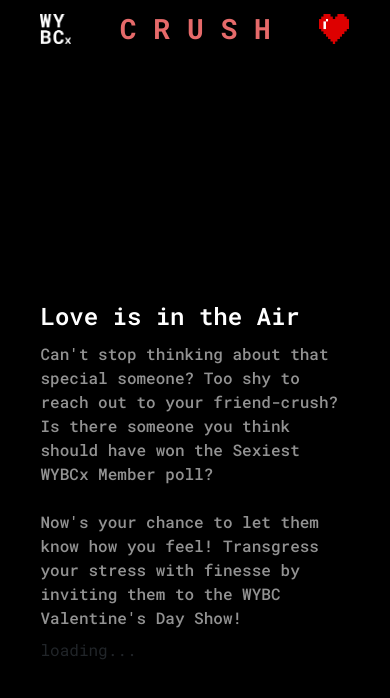
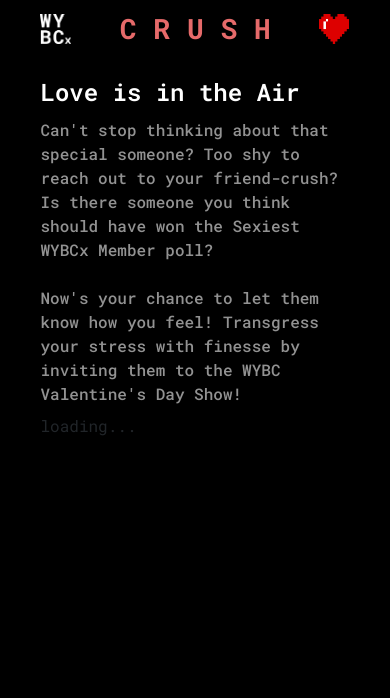
Before and after one commit to maxyuan6717/wybc-crush-client, a React (Create React App) app: page / in a window 390 px wide. Shown: the top 698 px of the page. Built offline with nearby package versions, Linux system fonts and the light colour scheme; no server answers.

Commit message:
Don't vertical center on mobile

```diff
--- a/src/pages/Landing.js
+++ b/src/pages/Landing.js
@@ -49,7 +49,7 @@
   return (
     <Row className="mx-auto" style={{ height: "100%" }}>
       <div
-        className="m-auto py-3"
+        className={`${window.innerWidth >= 768 ? "m-auto" : "mx-auto"} py-3`}
         style={{ width: "500px", maxWidth: "500px" }}
       >
         {stateVal.studentId !== "none" && (
```
